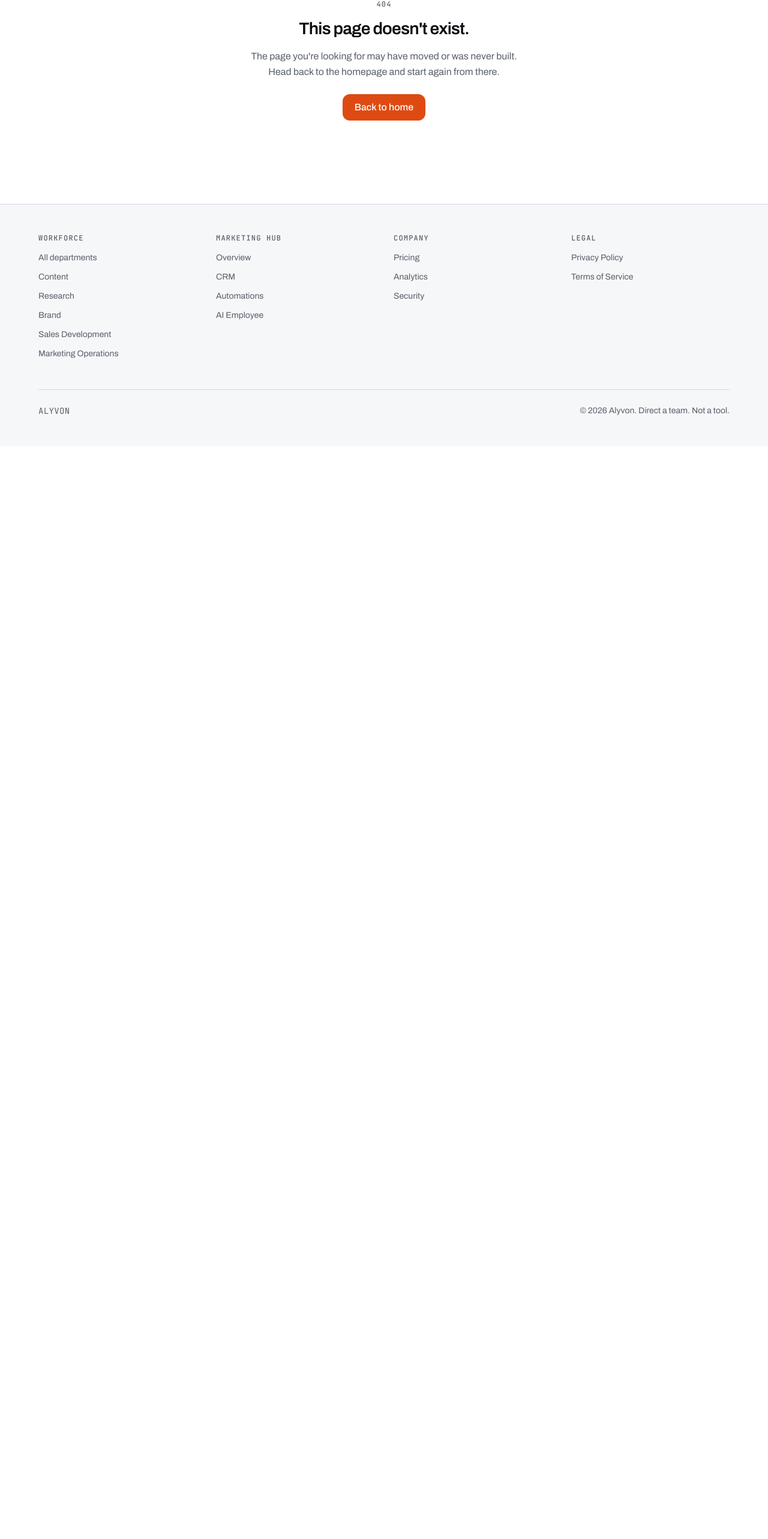
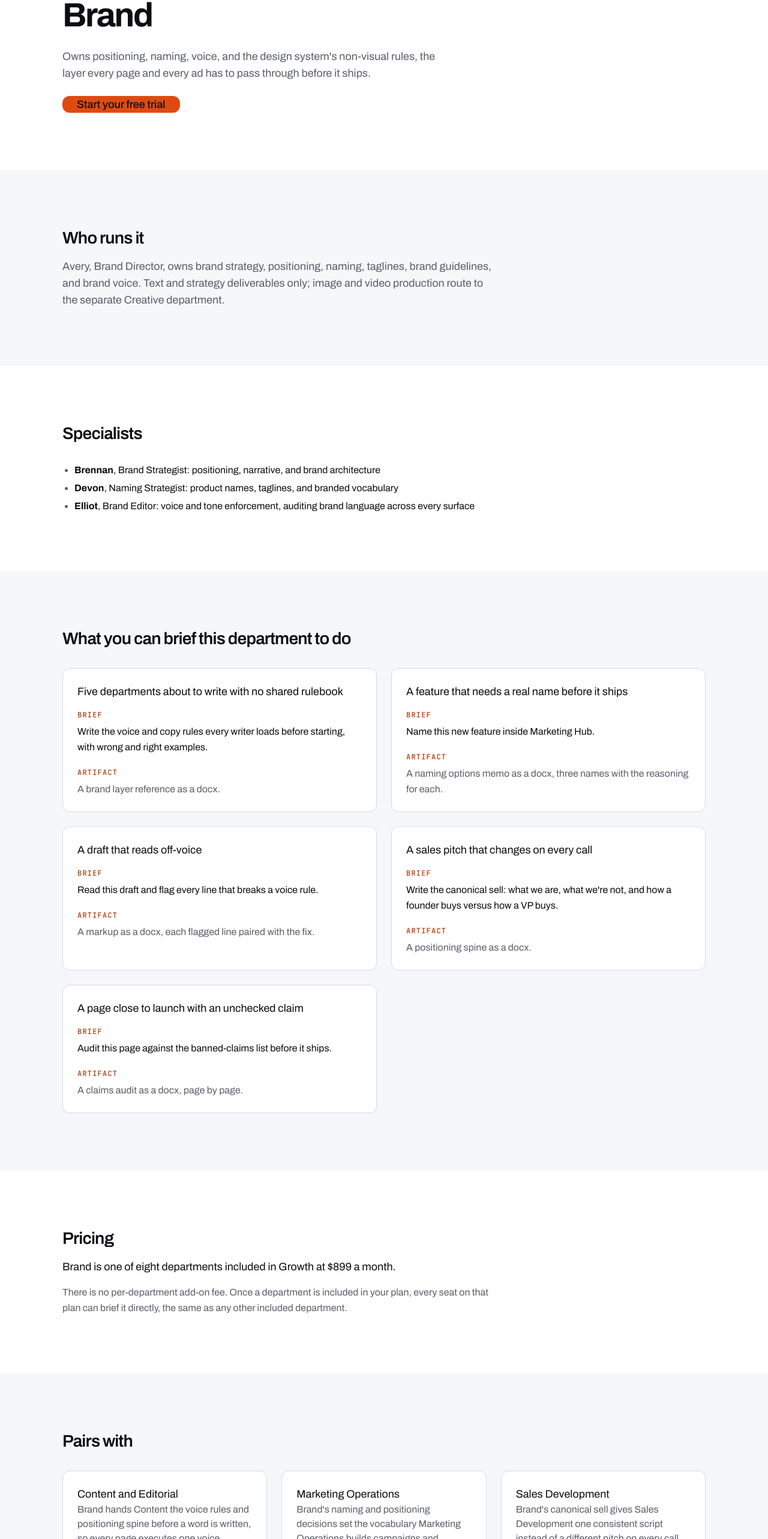
Before and after one commit to alyvonai/alyvon-marketing-site, a Next.js app: page /workforce/brand in a window 1280 px wide. Before the commit this address had no page. Shown: the part 205-2771 px from the top of the page at 60% size. Before the commit the page ends 949 px from the top, so only its background shows below. Built offline with nearby package versions, Linux system fonts and the light colour scheme.

Commit message:
feat: add Brand department page

```diff
--- /dev/null
+++ b/app/workforce/brand/page.tsx
@@ -0,0 +1,200 @@
+import Link from "next/link"
+import { buttonVariants } from "@/components/ui/button"
+import { Card, CardContent, CardDescription, CardHeader, CardTitle } from "@/components/ui/card"
+import { List } from "@/components/ui/typography"
+import { Section } from "@/components/marketing/section"
+import { Hero } from "@/components/marketing/hero"
+import { CtaBand } from "@/components/marketing/cta-band"
+import { cn } from "@/lib/utils"
+import { buildMetadata } from "@/lib/metadata"
+
+// Copy pulled verbatim from Library deliverable 8d4b0d0b-d24b-4e6b-a8f9-e55ea2b7fc34
+// (Ticket 0i, final -- "every department is on every plan" framing). Vertical-neutral
+// per docs/tickets-2-21-manifest.md: this department page does not invent an industry
+// focus beyond what the source copy states.
+
+export const metadata = buildMetadata({
+  title: "Brand - Alyvon",
+  description:
+    "Brand: Owns positioning, naming, voice, and the design system's non-visual rules, the layer every page and every ad has to pass through before it ships.",
+  path: "/workforce/brand",
+})
+
+const SPECIALISTS = [
+  {
+    name: "Brennan",
+    line: "Brand Strategist: positioning, narrative, and brand architecture",
+  },
+  {
+    name: "Devon",
+    line: "Naming Strategist: product names, taglines, and branded vocabulary",
+  },
+  {
+    name: "Elliot",
+    line: "Brand Editor: voice and tone enforcement, auditing brand language across every surface",
+  },
+]
+
+const USE_CASES = [
+  {
+    title: "Five departments about to write with no shared rulebook",
+    brief:
+      "Write the voice and copy rules every writer loads before starting, with wrong and right examples.",
+    artifact: "A brand layer reference as a docx.",
+  },
+  {
+    title: "A feature that needs a real name before it ships",
+    brief: "Name this new feature inside Marketing Hub.",
+    artifact: "A naming options memo as a docx, three names with the reasoning for each.",
+  },
+  {
+    title: "A draft that reads off-voice",
+    brief: "Read this draft and flag every line that breaks a voice rule.",
+    artifact: "A markup as a docx, each flagged line paired with the fix.",
+  },
+  {
+    title: "A sales pitch that changes on every call",
+    brief:
+      "Write the canonical sell: what we are, what we're not, and how a founder buys versus how a VP buys.",
+    artifact: "A positioning spine as a docx.",
+  },
+  {
+    title: "A page close to launch with an unchecked claim",
+    brief: "Audit this page against the banned-claims list before it ships.",
+    artifact: "A claims audit as a docx, page by page.",
+  },
+]
+
+const PAIRS_WITH = [
+  {
+    department: "Content and Editorial",
+    copy:
+      "Brand hands Content the voice rules and positioning spine before a word is written, so every page executes one voice.",
+  },
+  {
+    department: "Marketing Operations",
+    copy:
+      "Brand's naming and positioning decisions set the vocabulary Marketing Operations builds campaigns and creative angles around.",
+  },
+  {
+    department: "Sales Development",
+    copy:
+      "Brand's canonical sell gives Sales Development one consistent script instead of a different pitch on every call.",
+  },
+]
+
+export default function BrandDepartmentPage() {
+  return (
+    <>
+      <Hero
+        eyebrow="Department"
+        heading="Brand"
+        subhead="Owns positioning, naming, voice, and the design system's non-visual rules, the layer every page and every ad has to pass through before it ships."
+        actions={
+          <Link href="/login" className={cn(buttonVariants({ size: "lg" }))}>
+            Start your free trial
+          </Link>
+        }
+      />
+
+      <Section tone="surface">
+        <div className="flex max-w-[720px] flex-col gap-4">
+          <h2 className="text-display-m text-text-primary">Who runs it</h2>
+          <p className="text-body-l text-text-secondary">
+            Avery, Brand Director, owns brand strategy, positioning, naming, taglines, brand
+            guidelines, and brand voice. Text and strategy deliverables only; image and video
+            production route to the separate Creative department.
+          </p>
+        </div>
+      </Section>
+
+      <Section tone="canvas">
+        <div className="flex flex-col gap-8">
+          <h2 className="text-display-m text-text-primary">Specialists</h2>
+          <List className="max-w-[720px]">
+            {SPECIALISTS.map((s) => (
+              <li key={s.name}>
+                <strong className="text-text-primary">{s.name}</strong>, {s.line}
+              </li>
+            ))}
+          </List>
+        </div>
+      </Section>
+
+      <Section tone="surface">
+        <div className="flex flex-col gap-8">
+          <h2 className="text-display-m text-text-primary">
+            What you can brief this department to do
+          </h2>
+          <div className="grid gap-6 lg:grid-cols-2">
+            {USE_CASES.map((uc) => (
+              <Card key={uc.title}>
+                <CardHeader>
+                  <CardTitle className="text-body-l">{uc.title}</CardTitle>
+                </CardHeader>
+                <CardContent className="flex flex-col gap-4">
+                  <div>
+                    <span className="font-mono text-label uppercase text-accent-strong">
+                      Brief
+                    </span>
+                    <p className="mt-1 text-body text-text-primary">{uc.brief}</p>
+                  </div>
+                  <div>
+                    <span className="font-mono text-label uppercase text-accent-strong">
+                      Artifact
+                    </span>
+                    <p className="mt-1 text-body text-text-secondary">{uc.artifact}</p>
+                  </div>
+                </CardContent>
+              </Card>
+            ))}
+          </div>
+        </div>
+      </Section>
+
+      <Section tone="canvas">
+        <div className="flex max-w-[720px] flex-col gap-4">
+          <h2 className="text-display-m text-text-primary">Pricing</h2>
+          <p className="text-body-l text-text-primary">
+            Brand is one of eight departments included in Growth at $899 a month.
+          </p>
+          <p className="text-body text-text-secondary">
+            There is no per-department add-on fee. Once a department is included in your plan,
+            every seat on that plan can brief it directly, the same as any other included
+            department.
+          </p>
+        </div>
+      </Section>
+
+      <Section tone="surface">
+        <div className="flex flex-col gap-8">
+          <h2 className="text-display-m text-text-primary">Pairs with</h2>
+          <div className="grid gap-6 sm:grid-cols-2 lg:grid-cols-3">
+            {PAIRS_WITH.map((p) => (
+              <Card key={p.department}>
+                <CardHeader>
+                  <CardTitle className="text-body-l">{p.department}</CardTitle>
+                  <CardDescription>{p.copy}</CardDescription>
+                </CardHeader>
+              </Card>
+            ))}
+          </div>
+          <p className="max-w-[720px] text-body text-text-secondary">
+            Pairing departments costs nothing extra beyond your plan. Starter already includes
+            three departments working together at no added charge; upgrading unlocks more
+            departments for every seat, not one department at a time.
+          </p>
+        </div>
+      </Section>
+
+      <CtaBand
+        heading="Brief Brand this week."
+        actions={
+          <Link href="/login" className={cn(buttonVariants({ size: "lg" }))}>
+            Start your free trial
+          </Link>
+        }
+      />
+    </>
+  )
+}
```
